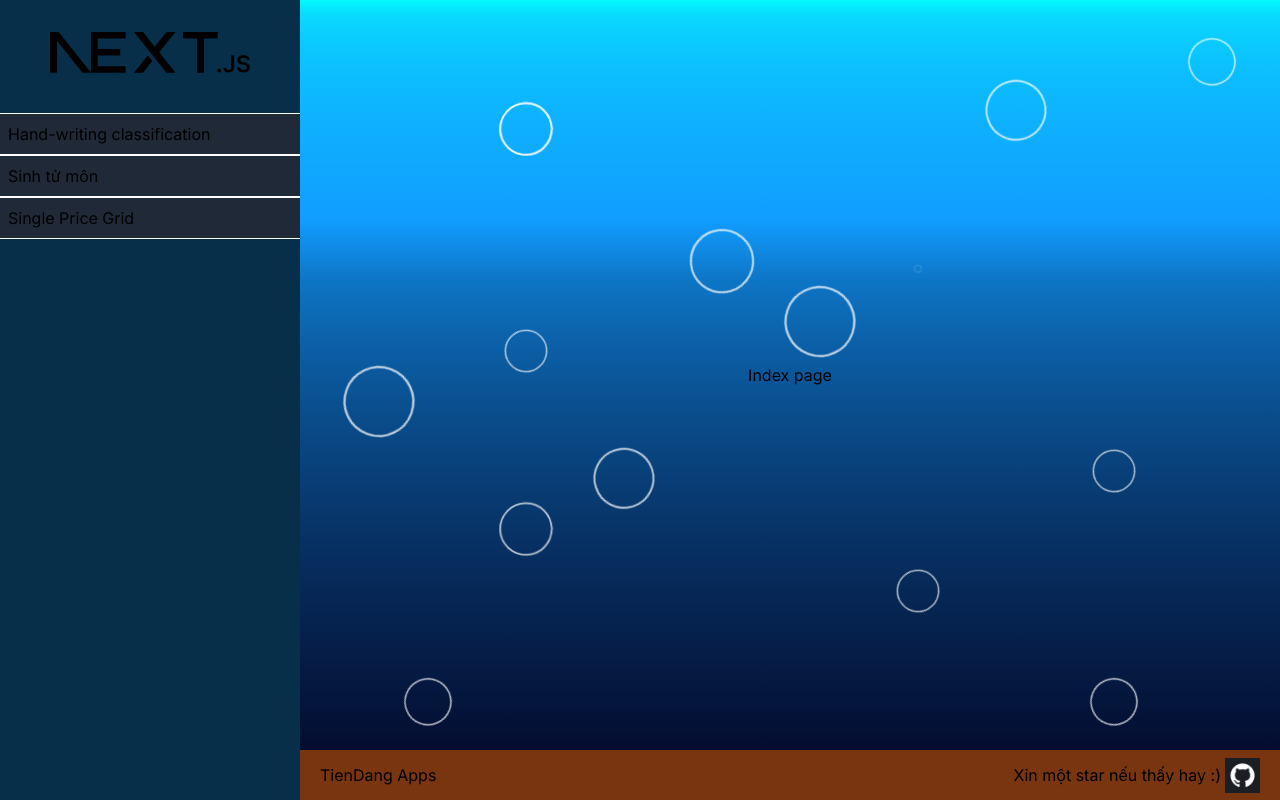
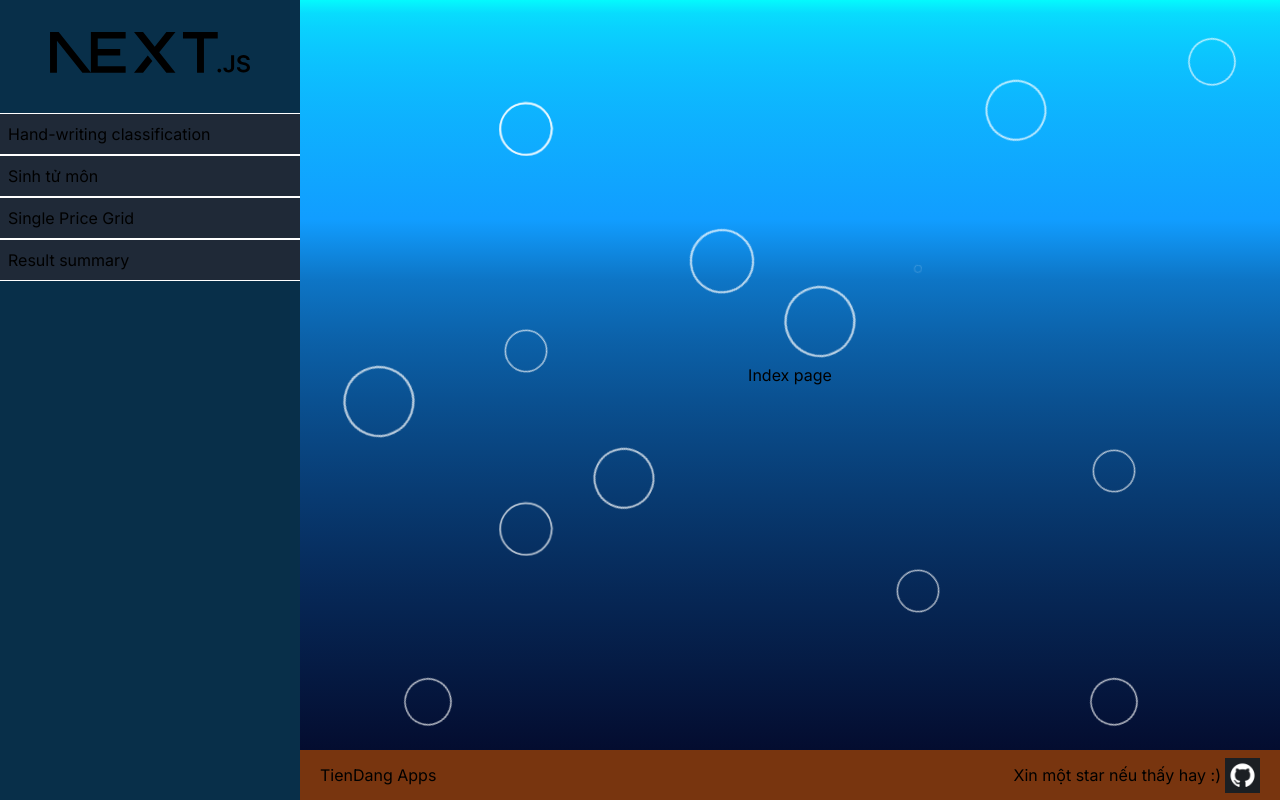
Before and after one commit to quoctienkt/quoctienkt, a Next.js app: page / in a window 1280 px wide. Built offline with nearby package versions, Linux system fonts and the light colour scheme.

Commit message:
enhancement/result-summary-navitem

```diff
--- a/src/components/navbar/Navbar.tsx
+++ b/src/components/navbar/Navbar.tsx
@@ -56,6 +56,7 @@ export default function Navbar() {
         </Link>
         <Link href="/apps/sinhtumon">Sinh tử môn</Link>
         <Link href="/apps/single-price-grid">Single Price Grid</Link>
+        <Link href="/apps/result-summary">Result summary</Link>
       </div>
     </div>
   );
```
